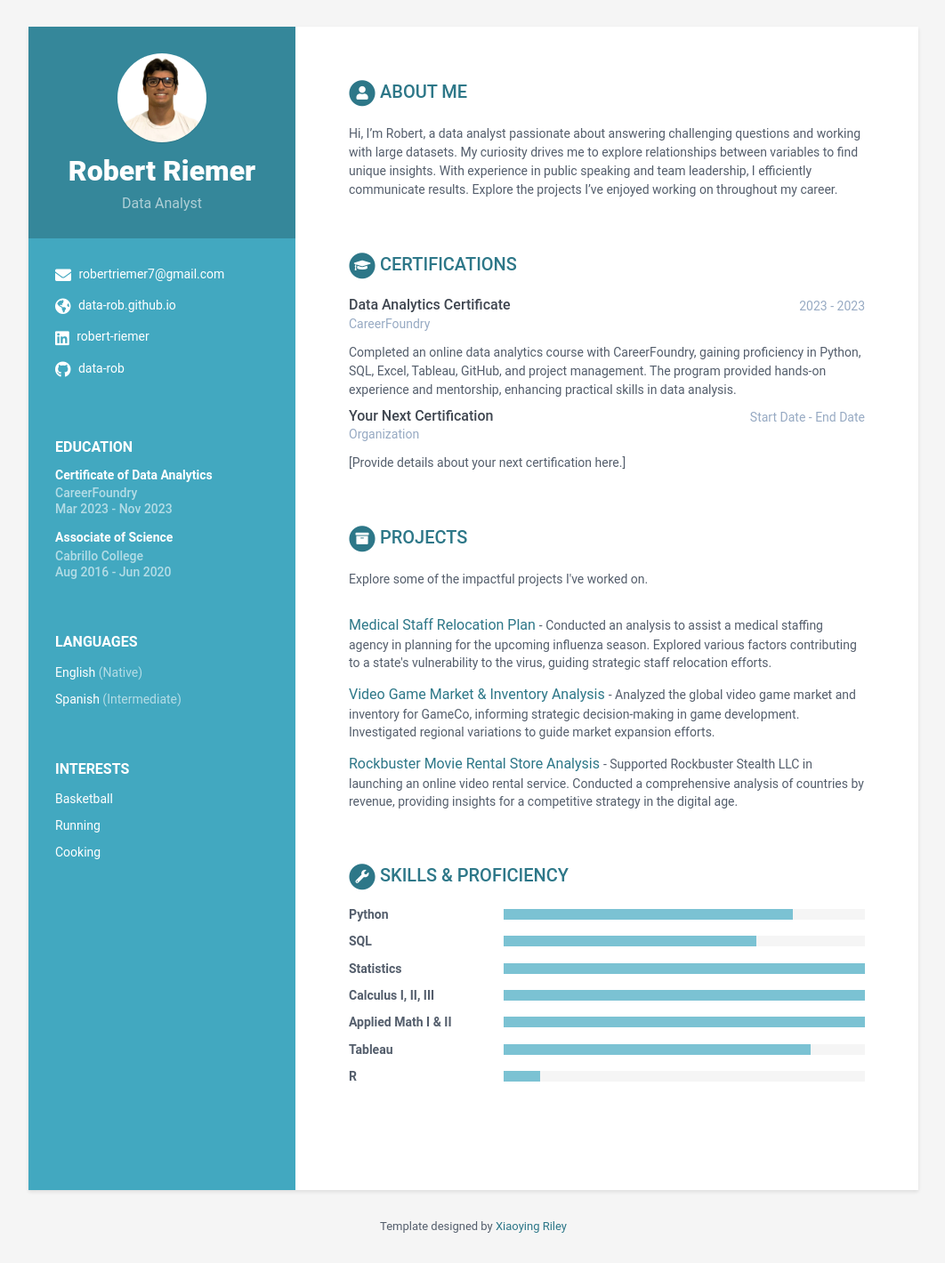
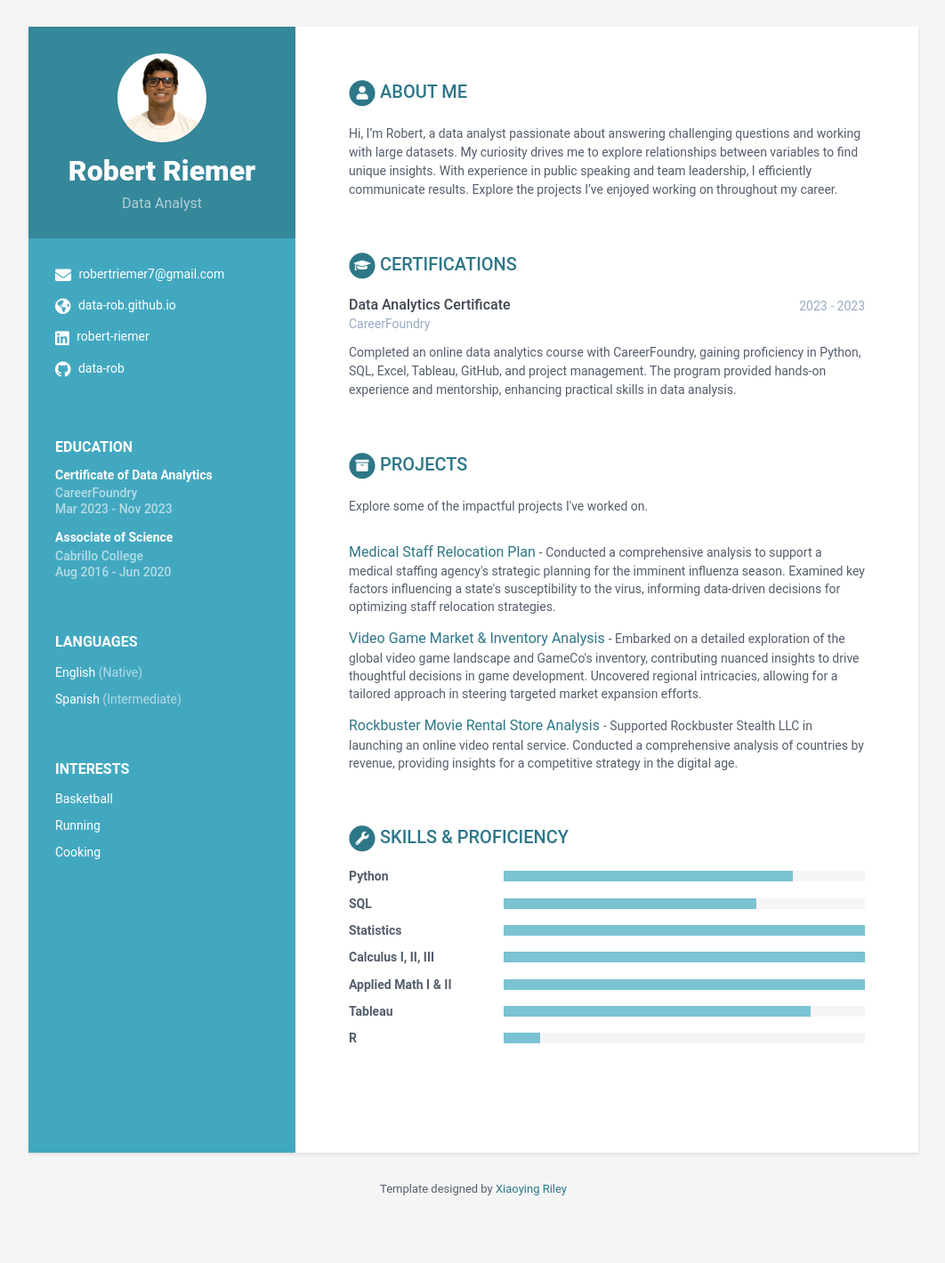
Before and after one commit to data-rob/data-rob.github.io, a Jekyll site: the page built from index.html, in a window 1280 px wide. Shown: the whole page at 89% size, without its empty margins (108-1170 px from the left). Built offline with Jekyll 4.4.1, drawn with Linux system fonts in a browser that asks for light colours; after the commit the page ends 1378 px from its top, so only the background shows below that.

Commit message:
Update data.yml

```diff
--- a/_data/data.yml
+++ b/_data/data.yml
@@ -64,13 +64,6 @@ certifications:
           details: |
             Completed an online data analytics course with CareerFoundry, gaining proficiency in Python, SQL, Excel, Tableau, GitHub, and project management. The program provided hands-on experience and mentorship, enhancing practical skills in data analysis.
 
-        - name: [Your Next Certification]
-          start: [Start Date]
-          end: [End Date]
-          organization: [Organization]
-          credentialurl: [URL]
-          details: |
-            [Provide details about your next certification here.]
 
 projects:
     title: Projects
@@ -81,11 +74,11 @@ projects:
       - title: Medical Staff Relocation Plan
         photo: assets/images/case_study/slide4.jpg
         link: "https://public.tableau.com/app/profile/robert.riemer/viz/CareerFoundryAchievementStoryboard/ProjectStory"
-        tagline: "Conducted an analysis to assist a medical staffing agency in planning for the upcoming influenza season. Explored various factors contributing to a state's vulnerability to the virus, guiding strategic staff relocation efforts."
+        tagline: "Conducted a comprehensive analysis to support a medical staffing agency's strategic planning for the imminent influenza season. Examined key factors influencing a state's susceptibility to the virus, informing data-driven decisions for optimizing staff relocation strategies."
 
       - title: Video Game Market & Inventory Analysis
         link: "#"
-        tagline: "Analyzed the global video game market and inventory for GameCo, informing strategic decision-making in game development. Investigated regional variations to guide market expansion efforts."
+        tagline: "Embarked on a detailed exploration of the global video game landscape and GameCo's inventory, contributing nuanced insights to drive thoughtful decisions in game development. Uncovered regional intricacies, allowing for a tailored approach in steering targeted market expansion efforts."
 
       - title: Rockbuster Movie Rental Store Analysis
         link: "https://public.tableau.com/app/profile/robert.riemer/viz/RockbusterCountriesbyRevenue/Story1"
```
